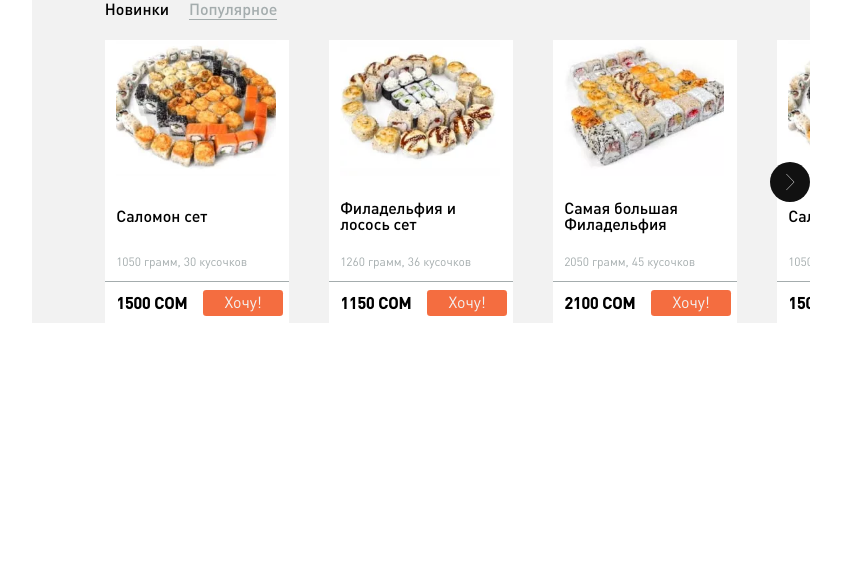
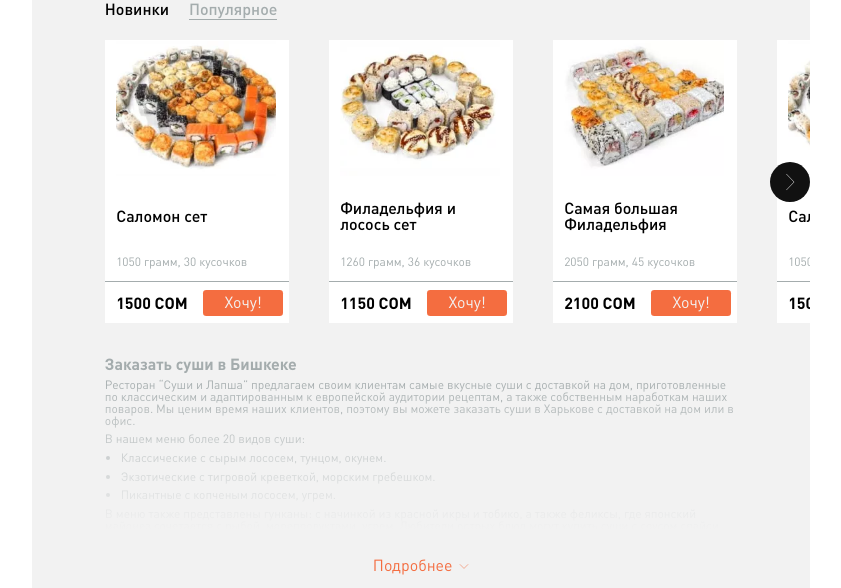
Before and after one commit to Anton1997Kovalev/romsem, a PHP site: page / in a window 1280 px wide. Shown: the part 762-1350 px from the top of the page, without its empty margins (188-1029 px from the left). Before the commit the page ends 1085 px from the top, so only its background shows below. Run offline with PHP 8.4, Linux system fonts and the light colour scheme.

Commit message:
ready order-product

```diff
--- a/css/style.css
+++ b/css/style.css
@@ -28,6 +28,16 @@
 	font-style: normal;
 }
 
+@font-face {
+	font-family: "dinProBold";
+	font-display: swap;
+	src: url("../fonts/dinpro_bold.woff2") format("woff2"),
+		url("../fonts/dinpro_bold.woff") format("woff"),
+		url("../fonts/dinpro_bold.ttf") format("truetype");
+	font-weight: 700;
+	font-style: normal;
+}
+
 * {
 	box-sizing: border-box;
 }
@@ -63,7 +73,10 @@ img {
 
 p {
 	padding: 0;
-	margin: 0;
+	margin: 0 0 1rem;
+	font-family: var(--ff-dinPro400);
+	font-size: 1.6rem;
+	line-height: 100%;
 }
 
 .default-content p {
@@ -145,8 +158,13 @@ h1 {
 }
 
 h2 {
-	margin: 0;
+	margin: 0 0 1rem;
 	padding: 0;
+	font-family: var(--ff-dinPro700);
+	font-weight: 700;
+	font-size: 2.4rem;
+	line-height: 100%;
+	color: #A4ACAD;
 }
 
 .default-content h2 {
@@ -172,6 +190,7 @@ h3 {
 	--ff-dinPro300: 'dinProLight', sans-serif;
 	--ff-dinPro400: 'dinProRegular', sans-serif;
 	--ff-dinPro500: 'dinProMedium', sans-serif;
+	--ff-dinPro700: 'dinProBold', sans-serif;
 }
 
 @media screen and (min-width: 1024px) {}
@@ -264,7 +283,7 @@ h3 {
 
 /* -------------------------------- UI -------------------------------------- */
 .main {
-	background-color: var(--grey);
+
 	padding-top: 7.7rem;
 }
 
@@ -666,6 +685,7 @@ h3 {
 	.page-body {
 		margin-left: 3rem;
 		margin-right: 4rem;
+		background-color: var(--grey);
 	}
 
 	.main-page {
@@ -1439,8 +1459,7 @@ h3 {
 	}
 
 	.product-card__price {
-		font-family: var(--ff-dinPro500);
-		font-weight: 700;
+		font-family: var(--ff-dinPro700);
 		font-size: 2.4rem;
 		line-height: 100%;
 		color: #000000;
@@ -1497,5 +1516,129 @@ h3 {
 	}
 }
 
+/* ---------------------------- order-product -------------------- */
+.order-product {}
+
+.order-product__container {}
+
+.container {}
+
+.order-product__content {}
+
+.order-product__body {
+	height: 22.8rem;
+	overflow: hidden;
+	position: relative;
+	transition: height 400ms ease-out;
+	-webkit-transition: height 400ms ease-out;
+	-moz-transition: height 400ms ease-out;
+	-ms-transition: height 400ms ease-out;
+	-o-transition: height 400ms ease-out;
+}
+
+.order-product__body._active {
+	margin-bottom: 1rem;
+}
+
+.order-product__body::after {
+	content: "";
+	display: block;
+	position: absolute;
+	bottom: 0;
+	left: 0;
+	right: 0;
+	height: 22.8rem;
+	background: linear-gradient(180deg, rgba(242, 242, 242, 0) 0%, #F2F2F2 100%);
+	transition: all 150ms ease-out 0ms;
+	-webkit-transition: all 150ms ease-out 0ms;
+	-moz-transition: all 150ms ease-out 0ms;
+	-ms-transition: all 150ms ease-out 0ms;
+	-o-transition: all 150ms ease-out 0ms;
+}
+
+.order-product__body._active::after {
+	opacity: 0;
+	visibility: hidden;
+}
+
+.order-product__info p {
+	font-family: var(--ff-dinPro400);
+	font-size: 1.8rem;
+	line-height: 100%;
+	color: #A4ACAD;
+}
+
+.order-product__info ul {
+	list-style: unset;
+	padding-left: 2.4rem;
+}
+
+.order-product__info li {
+	font-family: var(--ff-dinPro400);
+	font-size: 1.8rem;
+	line-height: 100%;
+	color: #A4ACAD;
+	margin-bottom: 1rem;
+}
+
+.order-product__more-info {
+	display: flex;
+	justify-content: center;
+}
+
+.order-product__more-info span {
+	font-family: var(--ff-dinPro400);
+	font-size: 2.4rem;
+	line-height: 100%;
+	color: #F46D40;
+	cursor: pointer;
+	position: relative;
+	display: flex;
+	align-items: center;
+}
+
+.order-product__more-info span::after {
+	content: "";
+	display: block;
+	width: 1.5rem;
+	height: 1.5rem;
+	background-image: url(../img/icons/arrow_down.svg);
+	background-position: center;
+	background-repeat: no-repeat;
+	background-size: 1.5rem 0.7rem;
+	margin-left: 1rem;
+	transition: transform 150ms ease-out;
+	-webkit-transition: transform 150ms ease-out;
+	-moz-transition: transform 150ms ease-out;
+	-ms-transition: transform 150ms ease-out;
+	-o-transition: transform 150ms ease-out;
+}
+
+.order-product__more-info._active span::after {
+	transform: rotate(180deg);
+	-webkit-transform: rotate(180deg);
+	-moz-transform: rotate(180deg);
+	-ms-transform: rotate(180deg);
+	-o-transform: rotate(180deg);
+}
+
+@media screen and (min-width: 1024px) {
+	.order-product__body {
+		margin-bottom: 4.2rem;
+	}
+
+	.order-product__body._active {
+		margin-bottom: 4.2rem;
+	}
+}
+
+/* ---------------------------- order-product END -------------------- */
+
+/* ------------------- footer ---------------------- */
+.footer {
+	margin-top: 2rem;
+}
+
+/* ------------------- footer END ---------------------- */
 
 /* ------------------------- MAIN-PAGE END ----------------------- */
--- a/index.html
+++ b/index.html
@@ -1026,6 +1026,50 @@
 								</div>
 							</div>
 						</section>
+						<section class="order-product">
+							<div class="order-product__container container">
+								<div class="order-product__content">
+									<h2>Заказать суши в Бишкеке</h2>
+									<div class="order-product__body">
+										<div class="order-product__info">
+											<p>
+												Ресторан “Суши и Лапша” предлагаем своим клиентам самые вкусные суши с
+												доставкой
+												на
+												дом, приготовленные по классическим и адаптированным к европейской
+												аудитории
+												рецептам, а также собственным наработкам наших поваров. Мы ценим время
+												наших
+												клиентов, поэтому вы можете заказать суши в Харькове с доставкой на дом
+												или в
+												офис.
+											</p>
+											<p>
+												В нашем меню более 20 видов суши:
+											</p>
+											<ul>
+												<li>Классические с сырым лососем, тунцом, окунем.</li>
+												<li>Экзотические с тигровой креветкой, морским гребешком.</li>
+												<li>Пикантные с копченым лососем, угрем.</li>
+											</ul>
+											<p>
+												В меню также представлены гунканы: с начинкой из красной икры и тобико,
+												а также
+												феликсы, где японский майонез сочетается с рыбой, морепродуктами, угрем.
+												Любители
+												острых блюд могут купить суши с соусом спайси. Популярные начинки —
+												копченая
+												курица,
+												снежный краб, креветки, гребешки, тунец, лосось и окунь.
+											</p>
+										</div>
+									</div>
+									<div class="order-product__more-info">
+										<span class="max-height-block__js">Подробнее</span>
+									</div>
+								</div>
+							</div>
+						</section>
 					</main>
 					<footer class="footer"></footer>
 				</div>
--- a/js/script.js
+++ b/js/script.js
@@ -118,6 +118,16 @@ $(document).ready(function () {
 		$('.filter-products__slider').removeClass('_active');
 		$('.filter-products__slider').eq($(this).index()).addClass('_active');
 	})
+
+	$('.max-height-block__js').on('click', function () {
+		$(this).parent().toggleClass('_active');
+		$('.order-product__body').toggleClass('_active');
+		if ($(this).parent().hasClass('_active')) {
+			$('.order-product__body').css('height', $('.order-product__info').outerHeight() + 'px')
+		} else {
+			$('.order-product__body').css('height', '19.7rem')
+		}
+	})
 });
 
 
```
Also changed, not shown: fonts/dinpro_bold.ttf (added), fonts/dinpro_bold.woff (added), fonts/dinpro_bold.woff2 (added), img/icons/arrow_down.svg (added).
